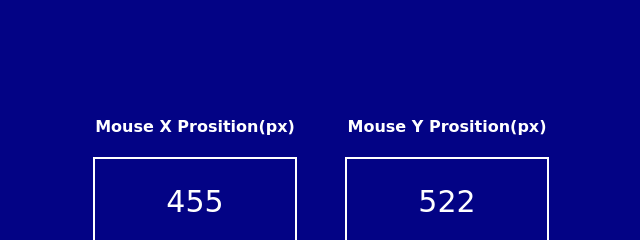
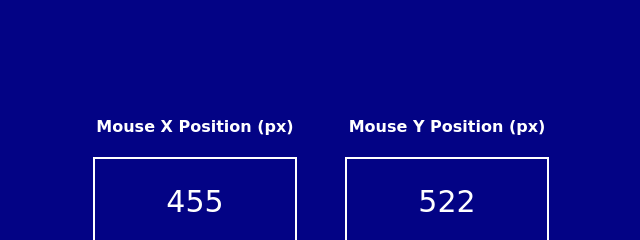
Before and after one commit to Ankit64s/mouseEventJS, a plain HTML site: page index.html in a window 1280 px wide. Shown: the part 130-370 px from the top of the page, 319-959 px from the left. Drawn offline with Linux system fonts and the light colour scheme.

Commit message:
Update index.html

```diff
--- a/index.html
+++ b/index.html
@@ -5,7 +5,8 @@
     <meta name="viewport" content="width=device-width, initial-scale=1.0" />
     <title>Mouse Event</title>
     <style>
-      .header{
+      /* Styling for the header section */
+      .header {
         text-align: center;
         align-items: center;
         display: flex;
@@ -15,9 +16,12 @@
         font-family: cursive;
       }
 
+      /* Styling for the entire body */
       body {
         background-color: rgb(3, 3, 133);
       }
+
+      /* Styling for the container divs */
       .container > div {
         border: 2px solid white;
         width: 200px;
@@ -27,41 +31,51 @@
         align-items: center;
       }
 
+      /* Styling for text color in container */
       .container > h4 {
         color: white;
       }
 
-      .container1 > div{
+      /* Styling for another set of container divs */
+      .container1 > div {
         text-align: center;
         border: 2px solid white;
         width: 200px;
         height: 100px;
         color: white;
-       ;
       }
-      #div1,#div3{
+
+      /* Styling for specific divs with IDs div1 and div3 */
+      #div1, #div3 {
         margin-top: 25px;
         font-size: 30px;
       }
 
+      /* Styling for text color in container1 */
       .container1 > h4 {
         color: white;
       }
     </style>
   </head>
   <body>
+    <!-- Header section containing two container divs -->
     <div class="header">
+      <!-- Container for displaying Mouse X Position (px) -->
       <div class="container">
-        <h4>Mouse X Prosition(px)</h4>
-        <div > <p id="div3">455</p></div>
+        <h4>Mouse X Position (px)</h4>
+        <!-- Paragraph element to display X position (initially set to 455) -->
+        <div> <p id="div3">455</p></div>
       </div>
 
+      <!-- Container for displaying Mouse Y Position (px) -->
       <div class="container1">
-        <h4>Mouse Y Prosition(px)</h4>
-        <div > <p id="div1">522</p></div>
+        <h4>Mouse Y Position (px)</h4>
+        <!-- Paragraph element to display Y position (initially set to 522) -->
+        <div> <p id="div1">522</p></div>
       </div>
     </div>
 
+    <!-- JavaScript file linked to this HTML page -->
     <script src="script.js"></script>
   </body>
 </html>
```
